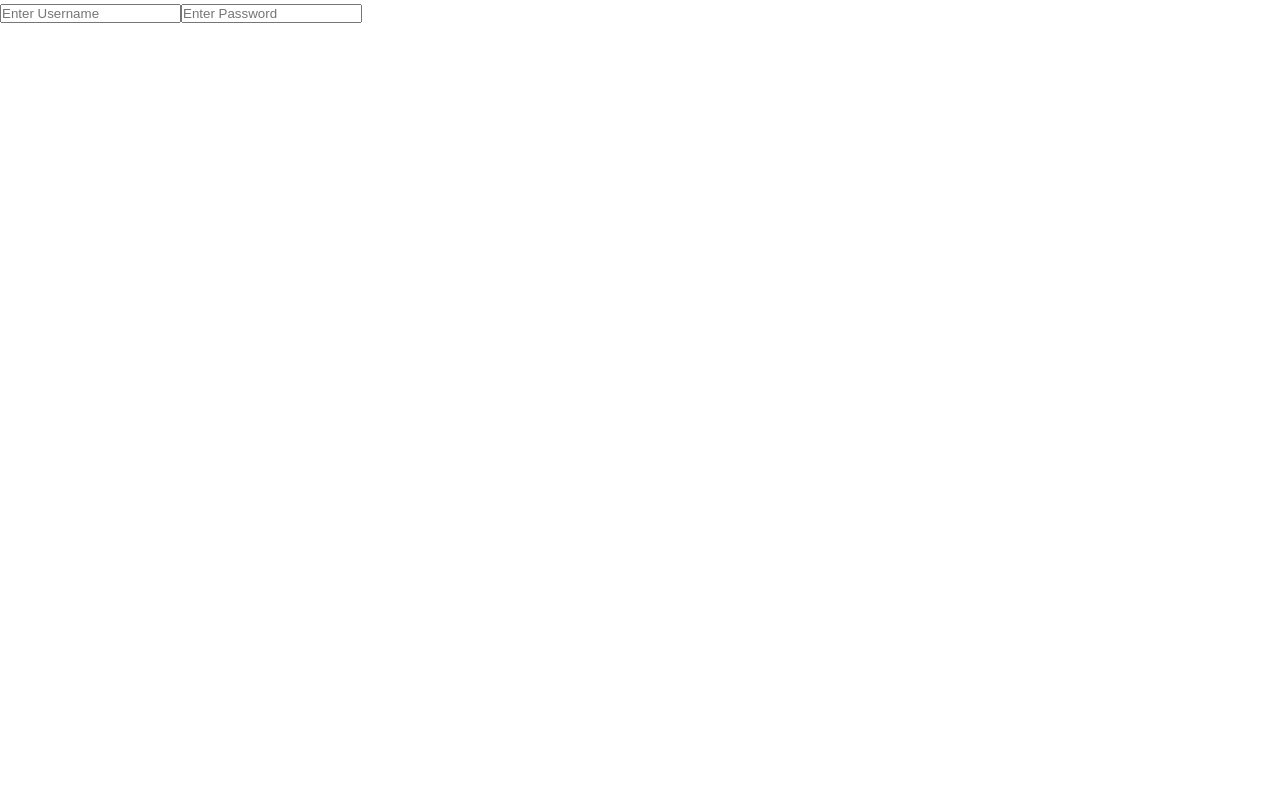
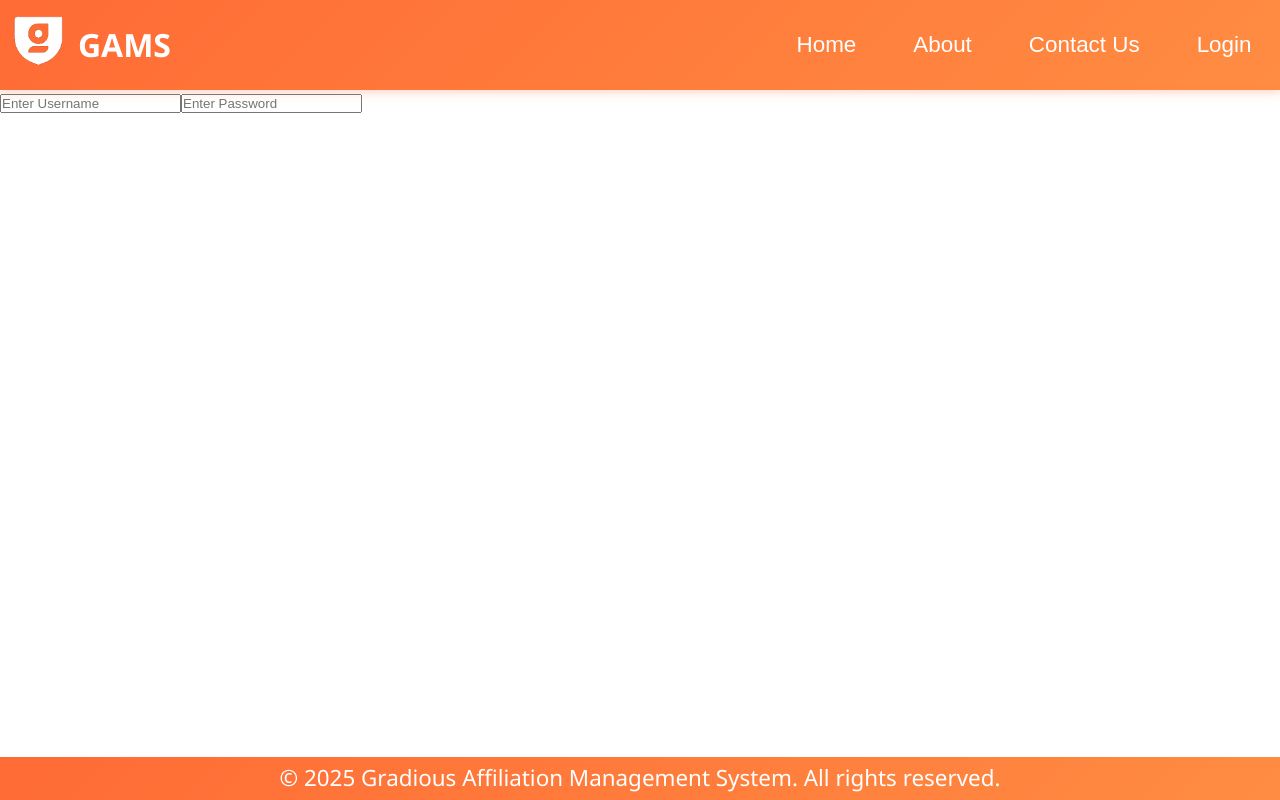
Before and after one commit to Bhuvansairam05/University-Affiliation-Management-System, a React (Vite) app in the folder Frontend/: page /login in a window 1280 px wide. Built offline with nearby package versions, Linux system fonts and the light colour scheme.

Commit message:
Refactor Login component; restructure layout with header and footer for improved organization and navigation

```diff
--- a/Frontend/src/components/Login.jsx
+++ b/Frontend/src/components/Login.jsx
@@ -1,14 +1,32 @@
-function Login(){
-    return(
+import { Link } from 'react-router-dom';
+import Logo from '../assets/logo_main.png';
+import Footer from './Footer.jsx';
+function Login() {
+    return (
         <>
+            <header>
+                <div className="header-left">
+                    <div className="logo"><img src={Logo} alt="" height={50} width={50} /></div>
+                    <h1>GAMS</h1>
+                </div>
+                <div className="header-right">
+                    <Link to="/"><button className="nav-link">Home</button></Link>
+                    <Link to="/about"><button className="nav-link">About</button></Link>
+                    <Link to="/contact"><button className="nav-link">Contact Us</button></Link>
+                    <Link to="/login"><button className="nav-link">Login</button></Link>
+                </div>
+            </header>
+            <main>
                 <div className="login-left"></div>
                 <div className="login-right">
                     <form action="submit">
-                    <input type="text" placeholder="Enter Username"/>
+                        <input type="text" placeholder="Enter Username" />
                         <input type="text" placeholder="Enter Password" />
 
                     </form>
                 </div>
+            </main>
+            <Footer />
         </>
     )
 }
```
Lines whose indentation alone changed are shown as unchanged.
